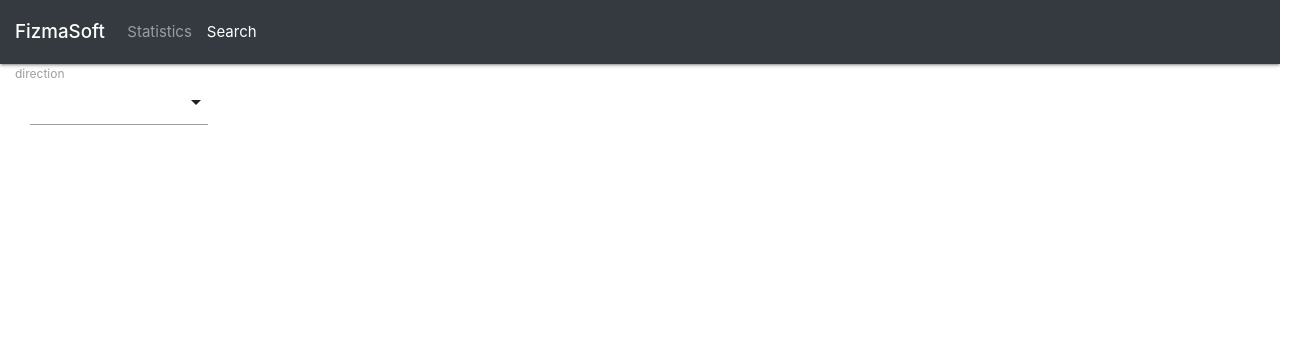
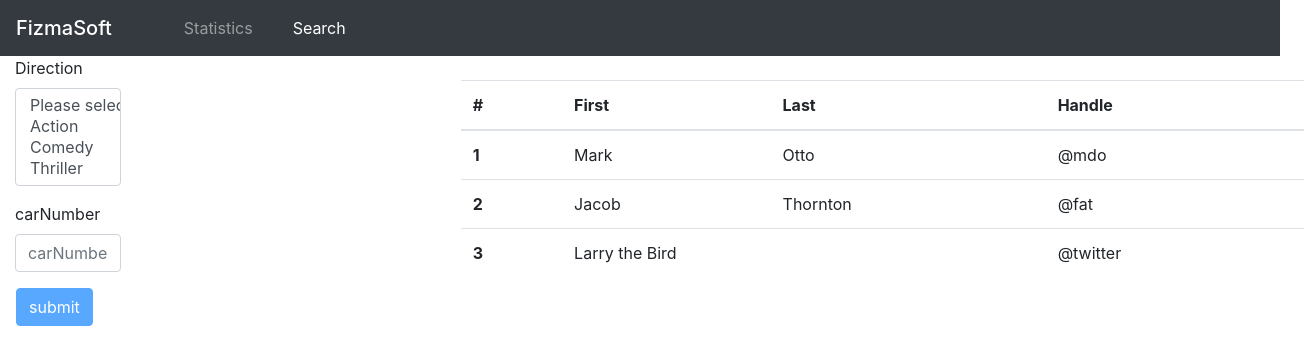
Before and after one commit to dolimovkhumoyun/fs-stats, a React (Create React App) app: page /search in a window 1280 px wide. Shown: the top 364 px of the page, 1304 px wide, since content can reach past the window. Built offline with nearby package versions, Linux system fonts and the light colour scheme.

Commit message:
Changes in style

```diff
--- a/src/components/Login.jsx
+++ b/src/components/Login.jsx
@@ -27,7 +27,7 @@ class Login extends Form {
 
   render() {
     return (
-      <div className="container wrapper box-shadow">
+      <div className="container wrapper box-shadow mt-4">
         <form onSubmit={this.handleSubmit} className="form-signin">
           <h1>Login Form</h1>
           {this.renderInput("username", "Username")}
--- a/src/components/Search.jsx
+++ b/src/components/Search.jsx
@@ -1,7 +1,7 @@
 import React, { Component } from "react";
 import NavBar from "./common/navBar";
 import SearchBar from "./common/searchBar";
-import DatatablePage from "./common/table";
+import Table from "./common/table";
 
 class Search extends Component {
   state = {};
@@ -9,9 +9,15 @@ class Search extends Component {
     return (
       <React.Fragment>
         <NavBar />
-        <div className="container-fluid">
-          <SearchBar />
-          <DatatablePage />
+
+        <div className="row">
+          <div className="col-md-4">
+            <SearchBar />
+          </div>
+
+          <div className="col-md-8">
+            <Table />
+          </div>
         </div>
       </React.Fragment>
     );
--- a/src/components/common/form.jsx
+++ b/src/components/common/form.jsx
@@ -22,9 +22,11 @@ class Form extends Component {
   };
 
   validateProperty = ({ name, value }) => {
+    console.log(name, value);
     const obj = { [name]: value };
     const schema = { [name]: this.schema[name] };
     const { error } = Joi.validate(obj, schema);
+    console.log(error);
     return error ? error.details[0].message : null;
   };
 
@@ -41,12 +43,23 @@ class Form extends Component {
 
   handleChange = e => {
     const { currentTarget: input } = e;
-    var options = e.target.options;
-    var value = [];
-    for (var i = 0, l = options.length; i < l; i++) {
-      if (options[i].selected) {
-        value.push(options[i].value);
+
+    let data = "";
+    if (input.type === "select-multiple") {
+      var options = e.target.options;
+      var value = [];
+      for (var i = 0, l = options.length; i < l; i++) {
+        if (options[i].selected) {
+          value.push(options[i].value);
+        }
       }
+
+      data = { ...this.state.data };
+      data[input.name] = value;
+    } else {
+      data = { ...this.state.data };
+      input.value = input.value.toUpperCase();
+      data[input.name] = input.value;
     }
 
     const errors = { ...this.state.errors };
@@ -54,15 +67,13 @@ class Form extends Component {
     if (errorMessage) errors[input.name] = errorMessage;
     else delete errors[input.name];
 
-    const data = { ...this.state.data };
-    data[input.name] = value;
-
     this.setState({ data, errors });
   };
 
   renderButton(label) {
+    console.log(this.validate());
     return (
-      <button disabled={this.validate()} className="btn btn-primary">
+      <button disabled={this.validate()} className="btn btn-primary ml-3">
         {label}
       </button>
     );
--- a/src/components/common/input.jsx
+++ b/src/components/common/input.jsx
@@ -2,11 +2,11 @@ import React from "react";
 
 const Input = ({ name, label, error, ...rest }) => {
   return (
-    <div className="form-group">
-      <label htmlFor={name}>{label}</label>
+    <div className="form-group col-md-4">
+      <label htmlFor={name}>{name}</label>
       <input
         {...rest}
-        name={name}
+        name={label}
         id={name}
         className="form-control"
         placeholder={name}
--- a/src/components/common/navBar.jsx
+++ b/src/components/common/navBar.jsx
@@ -17,13 +17,13 @@ const NavBar = () => {
         <span className="navbar-toggler-icon" />
       </button>
       <div className="collapse navbar-collapse" id="navbarNav">
-        <ul className="navbar-nav">
-          <li className="nav-item">
-            <NavLink className="nav-link" to="/dashboard">
+        <ul className="navbar-nav ml-4">
+          <li className="nav-item ml-4">
+            <NavLink className="nav-link " to="/dashboard">
               Statistics
             </NavLink>
           </li>
-          <li className="nav-item">
+          <li className="nav-item ml-4">
             <NavLink className="nav-link" to="/search">
               Search
             </NavLink>
--- a/src/components/common/searchBar.jsx
+++ b/src/components/common/searchBar.jsx
@@ -1,34 +1,56 @@
-import React, { Component } from "react";
+import React from "react";
 import Joi from "joi-browser";
 import Form from "./form";
 
-// Import Materialize
-import M from "materialize-css";
+// import moment from "moment";
+
+import "react-datepicker/dist/react-datepicker.css";
 
 class SearchBar extends Form {
   state = {
-    data: { direction: [] },
+    data: { direction: [], carNumber: "" },
+    date: new Date(),
     errors: {},
     options: [
       { _id: "5b21ca3eeb7f6fbccd471818", name: "Action" },
-      { _id: "5b21ca3eeb7f6fbccd471814", name: "Comedy" },
-      { _id: "5b21ca3eeb7f6fbccd471820", name: "Thriller" }
+      { _id: "5b21ca3eeb7f6fbccd47181564", name: "Comedy" },
+      { _id: "5b21ca3eeb7f6fbccd4718209", name: "Thriller" }
     ]
   };
 
   schema = {
-    direction: Joi.string()
+    direction: Joi.required().label("Direction"),
+    carNumber: Joi.string()
+      .min(3)
+      .max(10)
       .required()
-      .label("Direction")
+      .label("Car Number")
   };
 
-  componentDidMount() {
-    M.AutoInit();
-  }
+  doSubmit = () => {
+    alert("Submitted");
+  };
+
+  // handleChange = (date, e) => {
+  //   // date = moment(date).format("YYYY:MM:DD");
+  //   const { currentTarget: input } = e;
+  //   console.log(date);
+  //   this.setState({ date: date });
+  //   console.log(this.state.date);
+  // };
 
   render() {
     const { options } = this.state;
-    return <div>{this.renderSelect("direction", "Direction", options)}</div>;
+
+    return (
+      <div>
+        <form onSubmit={this.handleSubmit}>
+          {this.renderSelect("direction", "Direction", options)}
+          {this.renderInput("carNumber", "carNumber")}
+          {this.renderButton("submit")}
+        </form>
+      </div>
+    );
   }
 }
 
--- a/src/components/common/select.jsx
+++ b/src/components/common/select.jsx
@@ -2,16 +2,20 @@ import React from "react";
 
 const Select = ({ name, label, value, error, options, ...rest }) => {
   return (
-    <div className="input-field col-md-2 s12">
-      <select name={name} id={name} {...rest} multiple>
+    <div className="form-group col-md-4">
+      <label htmlFor={name}>{label} </label>
+      <select name={name} id={name} {...rest} className="form-control" multiple>
+        <option value={null} defaultValue>
+          Please select option
+        </option>
         {options.map(option => (
-          <option key={option._id} value={option.name}>
+          <option key={option._id} value={option._id}>
             {option.name}
           </option>
         ))}
       </select>
-      <label htmlFor={name}>{name}</label>
-      {/* {error && <div className="alert alert-danger mt-2">{error}</div>} */}
+
+      {error && <div className="alert alert-danger mt-2">{error}</div>}
     </div>
   );
 };
--- a/src/components/common/table.jsx
+++ b/src/components/common/table.jsx
@@ -1,7 +1,37 @@
 import React from "react";
 
-const DatatablePage = () => {
-  return <div className="col-md-7 float-right m-4" />;
+const Table = () => {
+  return (
+    <table className="table table-hover m-4">
+      <thead>
+        <tr>
+          <th scope="col">#</th>
+          <th scope="col">First</th>
+          <th scope="col">Last</th>
+          <th scope="col">Handle</th>
+        </tr>
+      </thead>
+      <tbody>
+        <tr>
+          <th scope="row">1</th>
+          <td>Mark</td>
+          <td>Otto</td>
+          <td>@mdo</td>
+        </tr>
+        <tr>
+          <th scope="row">2</th>
+          <td>Jacob</td>
+          <td>Thornton</td>
+          <td>@fat</td>
+        </tr>
+        <tr>
+          <th scope="row">3</th>
+          <td colSpan="2">Larry the Bird</td>
+          <td>@twitter</td>
+        </tr>
+      </tbody>
+    </table>
+  );
 };
 
-export default DatatablePage;
+export default Table;
--- a/src/css/login.css
+++ b/src/css/login.css
@@ -1,5 +1,5 @@
 .wrapper {
-  margin-top: 15%;
+  margin-top: 100px;
   margin-bottom: 80px;
 }
 
--- a/src/index.js
+++ b/src/index.js
@@ -4,11 +4,8 @@ import { BrowserRouter } from "react-router-dom";
 import "./index.css";
 import App from "./App";
 import * as serviceWorker from "./serviceWorker";
+import "bootstrap/dist/css/bootstrap.css";
 import "font-awesome/css/font-awesome.css";
-import "bootstrap/dist/css/bootstrap.css";
-import "materialize-css/dist/css/materialize.min.css";
-
-// import "materialize-css/dist/css/materialize.min.css";
 
 ReactDOM.render(
   <BrowserRouter>
```
Also changed, not shown: package.json (+5 -7 lines), src/components/common/dateTime.jsx (added, +9 -0 lines), 1 other file (tests, documents, lock files or other folders).
